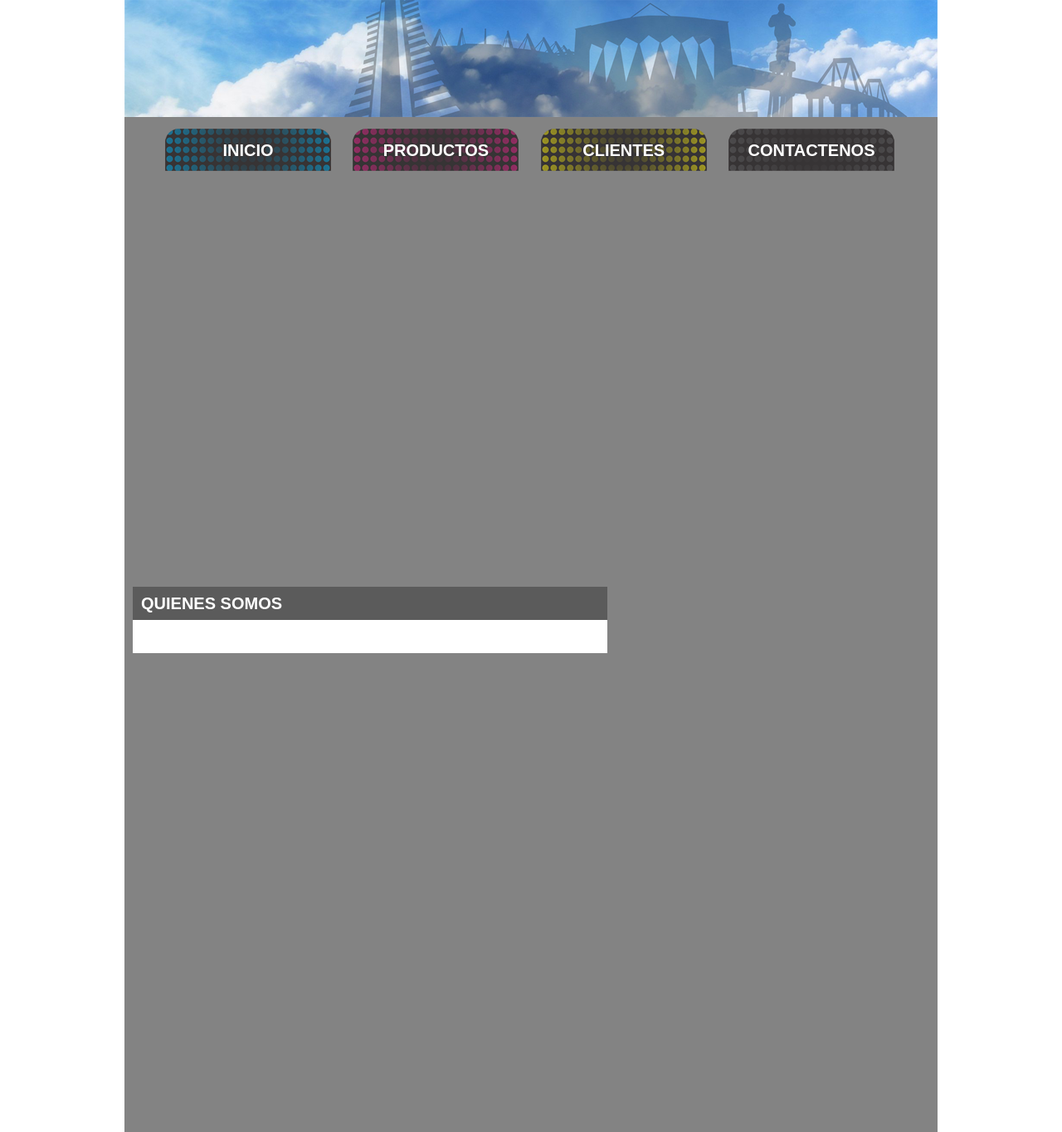
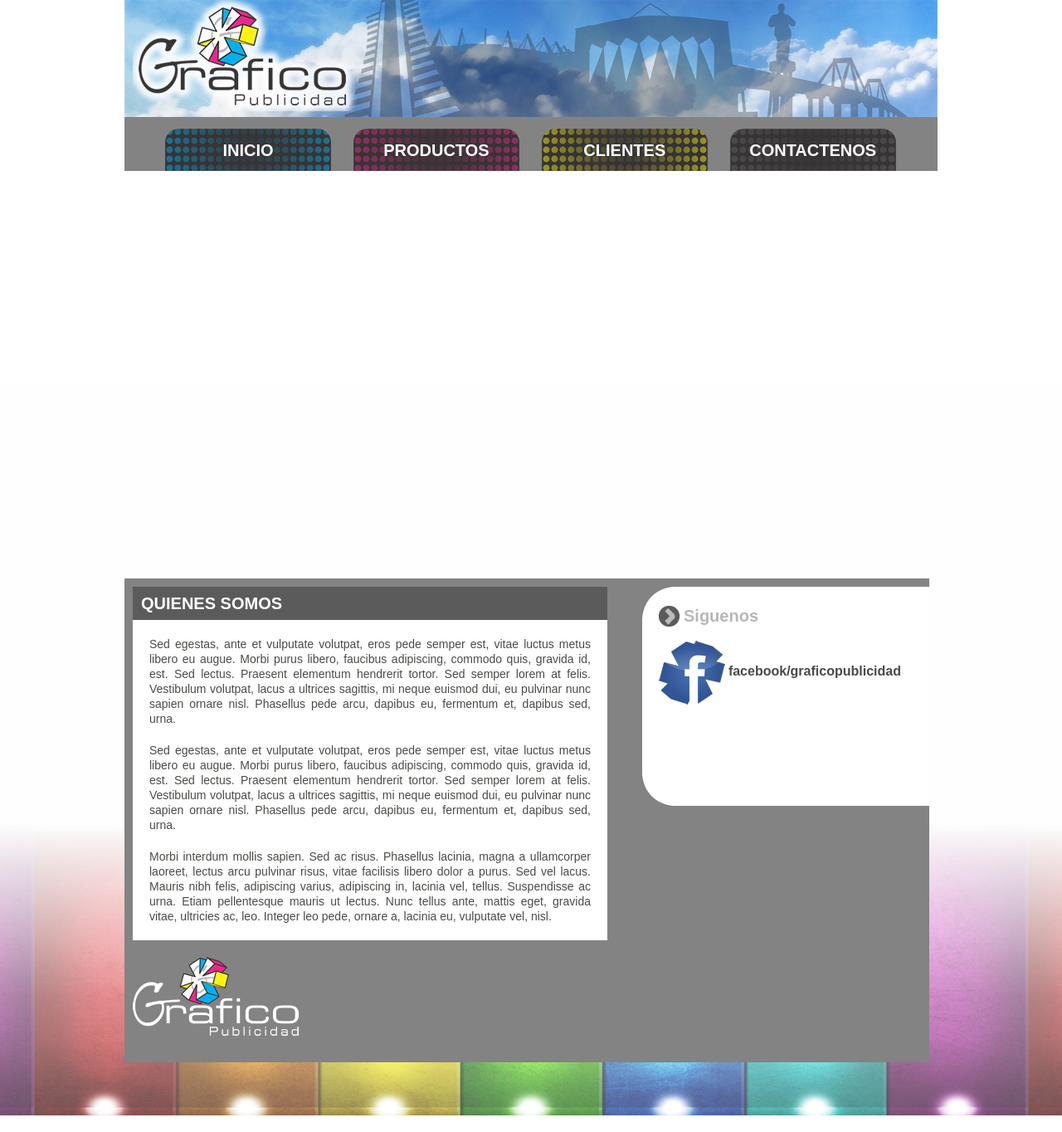
Before and after one commit to ideamosweb/grafico_publicidad, a PHP site: page / in a window 1280 px wide. Shown: the whole page at 83% size. Run offline with PHP 8.4, Linux system fonts and the light colour scheme; some libraries are stand-ins or nearby versions.

Commit message:
gif animado

```diff
--- a/css/styles.css
+++ b/css/styles.css
@@ -1,12 +1,17 @@
 body{
 	font-family: Arial;
-	font-size: 12px;
+	font-size: 14px;
+	color: #4A4B46;
+	background: url("../image/background_body.png") center bottom repeat-x #FFF;
+}
+
+a{
+	text-decoration: none;
 }
 
 #wrapper{
 	width: 980px;
 	margin: 0 auto;
-	background: #838383;
 }
 
 #header{
@@ -20,12 +25,17 @@ body{
 	height: 141px;
 }
 
+.logo{
+	margin: 0 0 0 10px;
+}
+
 /**** MENU ****/
 
 #main_menu{
 	width: 978px;
 	height: 63px;
 	border: 1px solid #838383;
+	background: #838383;
 }
 
 .first_tab:hover{
@@ -51,7 +61,6 @@ body{
 	font-size: 20px;
 	font-weight: bold;
 	text-align: center;
-	text-decoration: none;
 }
 
 .first_tab{
@@ -100,17 +109,18 @@ body{
 /**** CONTENT ****/
 
 #content{
-	width: 980px;
+	width: 970px;
 	height: 647px;
-	padding: 10px;
 }
 
 #wrapper_column{
 	overflow: hidden;
+	background: #838383;
+	padding: 10px 0 30px 10px;
 }
 
 #column1{
-	width: 504;
+	width: 572px;
 	float: left;
 }
 
@@ -121,6 +131,7 @@ body{
 
 .box_quienes{
 	width: 572px;
+	background: #FFF;
 }
 
 .box_quienes h1{
@@ -129,9 +140,47 @@ body{
 	font-weight: bold;
 	background: #5B5B5B;
 	padding: 10px;
+	margin: 0 0 20px 0;
 }
 
 .box_quienes p{
-	background: #FFF;
+	margin: 0px 0 0;
+	padding: 0px 20px 20px 20px;
+	line-height: 18px;
+	text-align: justify;
+}
+
+.logo_footer{
+	margin: 20px 0 0;
+}
+
+.social_networks{
+	width: 306px;
+	height: 264px;
+	background: url("../image/fondo_social.png") 0 0 no-repeat;
 	padding: 20px;
+	margin: 0 0 0 11px;
 }
+
+.social_networks h2{
+	font-size: 20px;
+	font-weight: bold;
+	color: #B7B7B7;
+	padding: 5px 5px 5px 30px;
+	background: url("../image/flecha-redsocial.png") 0 3px no-repeat;
+}
+
+.link_network{
+	overflow: hidden;
+	margin: 15px 0 0;
+}
+
+.link_network img{
+	vertical-align: middle;
+}
+
+.link_network a{
+	color:  #4A4B46;
+	font-size: 16px;
+	font-weight: bold;
+}
--- a/index.html
+++ b/index.html
@@ -1,18 +1,20 @@
 <!DOCTYPE html>
-<html lang='es'>
+<html>
 <head>
     <meta charset='ISO-8859-15'>
-	<!-- <link href='//resources.infosmart.mx/systemv2/css/style.css' rel='stylesheet' /> !-->
 	<link href='css/reset.css' rel='stylesheet' />
 	<link href='css/styles.css' rel='stylesheet' />
-	<script src='http://code.jquery.com/jquery-1.8.3.min.js'></script>
-	<script src='js/functions.js'></script>
+	<script src='http://ajax.googleapis.com/ajax/libs/jquery/1.9.1/jquery.min.js'></script>
+	<!-- <script src='js/functions.js'></script> !-->
 </head>
 
 <body>
 	<div id="wrapper">
 		<div id="header">
 			<div id="banner_top">
+				<div class="logo">
+					<img src="image/logo.png" />
+				</div>
 			</div>
 			<div id="main_menu">
 				<ul id="tabs">
@@ -31,10 +33,27 @@
 					<div class="box_quienes">
 						<h1>QUIENES SOMOS</h1>
 						<p>
+							Sed egestas, ante et vulputate volutpat, eros pede semper est, vitae luctus metus libero eu augue. Morbi purus libero, faucibus adipiscing, commodo quis, gravida id, est. Sed lectus. Praesent elementum hendrerit tortor. Sed semper lorem at felis. Vestibulum volutpat, lacus a ultrices sagittis, mi neque euismod dui, eu pulvinar nunc sapien ornare nisl. Phasellus pede arcu, dapibus eu, fermentum et, dapibus sed, urna.
 						</p>
+						<p>
+							Sed egestas, ante et vulputate volutpat, eros pede semper est, vitae luctus metus libero eu augue. Morbi purus libero, faucibus adipiscing, commodo quis, gravida id, est. Sed lectus. Praesent elementum hendrerit tortor. Sed semper lorem at felis. Vestibulum volutpat, lacus a ultrices sagittis, mi neque euismod dui, eu pulvinar nunc sapien ornare nisl. Phasellus pede arcu, dapibus eu, fermentum et, dapibus sed, urna.
+						</p>
+						<p>
+							Morbi interdum mollis sapien. Sed ac risus. Phasellus lacinia, magna a ullamcorper laoreet, lectus arcu pulvinar risus, vitae facilisis libero dolor a purus. Sed vel lacus. Mauris nibh felis, adipiscing varius, adipiscing in, lacinia vel, tellus. Suspendisse ac urna. Etiam pellentesque mauris ut lectus. Nunc tellus ante, mattis eget, gravida vitae, ultricies ac, leo. Integer leo pede, ornare a, lacinia eu, vulputate vel, nisl.
+						</p>
+					</div>
+					<div class="logo_footer">
+						<img src="image/logo_footer.png" />
 					</div>
 				</div>
 				<div id="column2">
+					<div class="social_networks">
+						<h2>Siguenos</h2>
+						<div class="link_network">
+							<img src="image/facebook_icon.png" />
+							<a href="">facebook/graficopublicidad</a>
+						</div>
+					</div>
 				</div>
 			</div>
 		</div>
--- a/js/functions.js
+++ b/js/functions.js
@@ -1,17 +1,16 @@
-$(document).on('ready', function(){
-	NextSlider();
-	var interval_slide = setInterval(NextSlider, 5000);
+$(document).ready(function(){
+	nextSlider("");
+	var interval_slide = setInterval(nextSlider, 5000);
 
 	$('.nav a').click(function(){
 		id_sd = $(this).attr('id');
-		NextSlider(id_sd);
+		nextSlider(id_sd);
 		clearInterval(interval_slide);
-	});
 	});
 
 	var i = 1;
 
-function NextSlider(id_sd) {
+	function nextSlider(id_sd) {
 		var count = (id_sd != undefined) ? id_sd : i;
 
 	 	var all_slides = $("article");
@@ -22,7 +21,7 @@ function NextSlider(id_sd) {
 
 		if(slider.html() == undefined || slider.html() == null) {
 			i = 1;
-		return NextSlider();
+			nextSlider("");
 		}else{
 			i++;
 			if(count == 1){
@@ -49,3 +48,4 @@ function NextSlider(id_sd) {
 			}
 		}
 	}
+});
```
Also changed, not shown: image/Lambonny2.gif (added), image/background_body.png (added), image/facebook_icon.png (added), image/logo_footer.png (added). Lines whose indentation alone changed are shown as unchanged.
